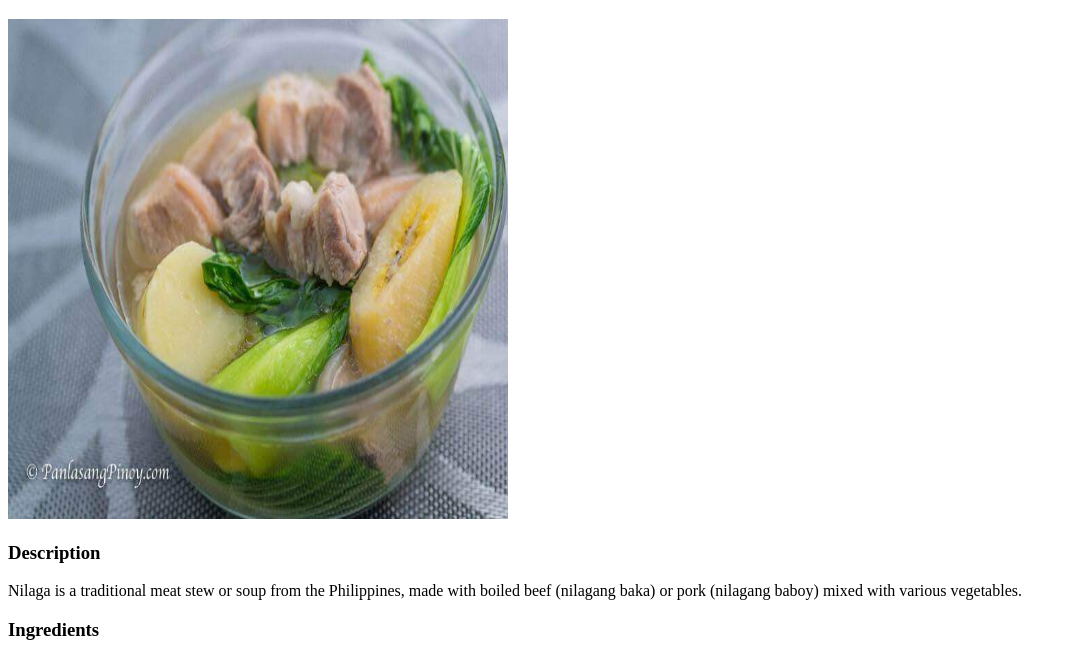
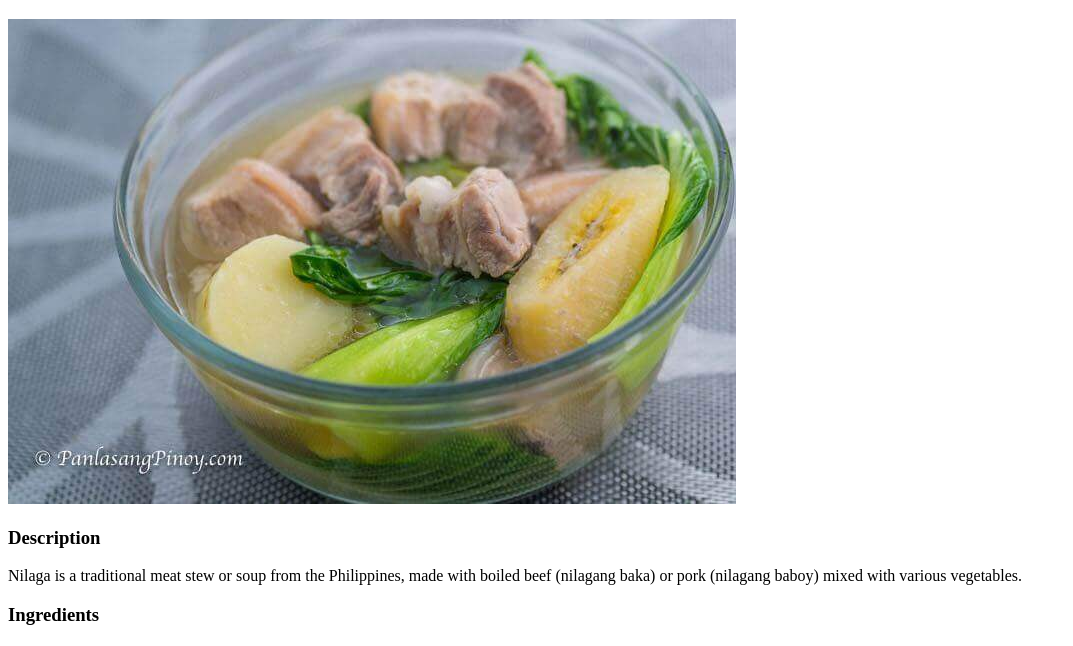
Before and after one commit to DrawdEA/odin-recipes, a plain HTML site: page recipes/nilaga.html in a window 1280 px wide. Shown: the part 61-707 px from the top of the page, without its empty margins (0-1073 px from the left). Drawn offline with Linux system fonts and the light colour scheme.

Commit message:
Fixed nilaga.html image configuration

```diff
--- a/recipes/nilaga.html
+++ b/recipes/nilaga.html
@@ -7,7 +7,7 @@
     </head>
     <body>
         <h1>Nilaga Recipe</h1>
-        <img src="../images/nilaga.jpg" alt="Image of Nilaga" width="500" height="500">
+        <img src="../images/nilaga.jpg" alt="Image of Nilaga">
         <h3>Description</h3>
         <p> Nilaga is a traditional meat stew or soup from the Philippines, made with boiled beef (nilagang baka) or pork (nilagang baboy) mixed with various vegetables.</p>
         <h3>Ingredients</h3>
```
